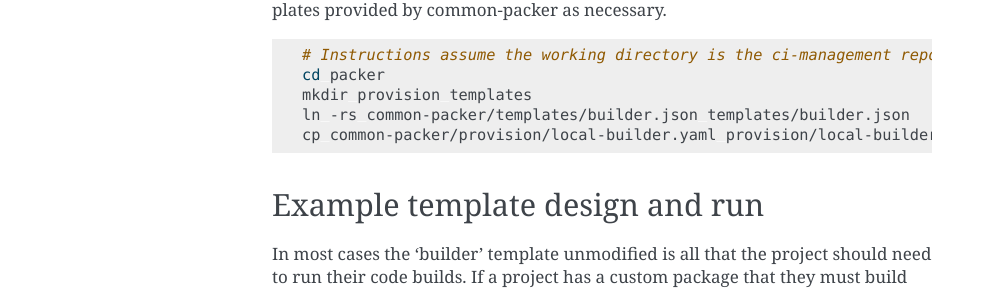
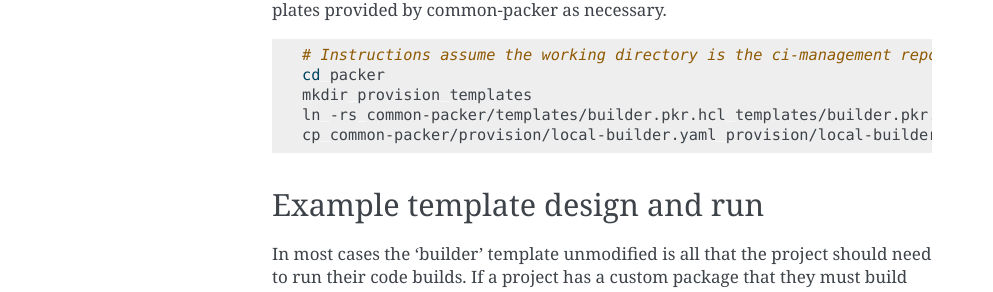
Before and after one commit to lfit/releng-common-packer, a Sphinx documentation site: the page built from docs/usage.rst, in a window 1280 px wide. Shown: the part 537-829 px from the top of the page, without its empty margins (148-1141 px from the left). Built offline with Sphinx 7.4.7, drawn with Linux system fonts in a browser that asks for light colours; the version number could not be read and is left out.

Commit message:
Upgrade!: Convert packer templates to HCL2 format
As of packer version 1.7.0 HCL2 is the preferred way to write Packer
templates. HCL2 preserves existing workflows while leveraging HCL2’s
advanced features like variable interpolation and configuration
composability.

Migrate packer templates from JSON to HCL2 format. JSON format
templates are deprecated and no longer works with packer
version > 1.9.x.

Packer version 1.9.1 will be minimum required version for packer jobs.
This version requires installing the cloud specific plugins through
packer config and needs to be initalized and downloaded with
`packer init` before running `packer build`.

Add support for host key algorithms to work with local ssh proxy
without which packer builds results in "failed to handshake" error.
Workaround is to pass additional params with "extra_arguments".

Support for '.json' templates will be removed from common-packer in
subsequent releases. All projects specific templates not available in this
repository are required to convert existing '.json' to '.pkr.hcl' format.

Ref:
https://developer.hashicorp.com/packer/docs/templates/hcl_templates
https://github.com/hashicorp/packer-plugin-openstack/blob/main/README.md
https://github.com/hashicorp/packer-plugin-ansible/issues/140

Issue: RELENG-4764
Change-Id: Ie63d9551bd1bab224dc9335d45a21d5ee3e09550
Signed-off-by: Anil Belur <abelur@linuxfoundation.org>

```diff
--- a/docs/requirements.rst
+++ b/docs/requirements.rst
@@ -3,7 +3,7 @@
 ############
 
 * Ansible 2.9.27 or later
-* Packer 1.8.2 or later
+* Packer 1.9.1 or later
 
 Install Ansible via pip in a virtualenv to build images.
 
--- a/docs/usage.rst
+++ b/docs/usage.rst
@@ -30,7 +30,7 @@
    # Instructions assume the working directory is the ci-management repo root
    cd packer
    mkdir provision templates
-   ln -rs common-packer/templates/builder.json templates/builder.json
+   ln -rs common-packer/templates/builder.pkr.hcl templates/builder.pkr.hcl
    cp common-packer/provision/local-builder.yaml provision/local-builder.yaml
 
 .. _custom-template:
@@ -55,7 +55,7 @@
 
 Example docker template:
 
-.. literalinclude:: ../templates/docker.json
+.. literalinclude:: ../templates/docker.pkr.hcl
    :language: json
 
 Example provisioning script:
```
Also changed, not shown: 8 other files.
